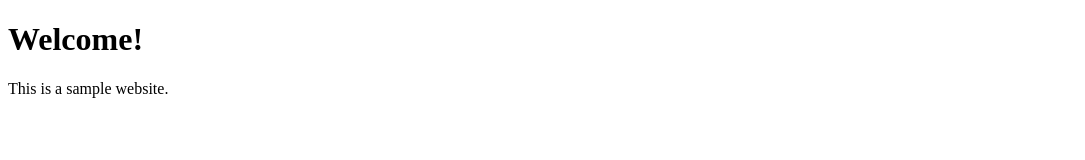
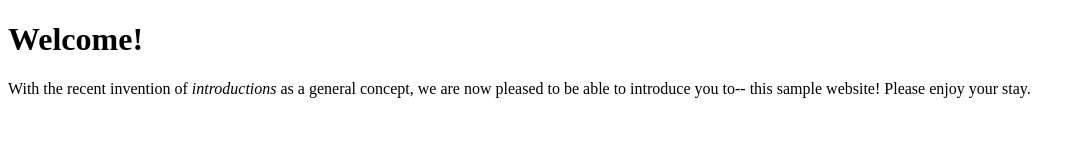
Before and after one commit to goalsarehope/sample-website, a plain HTML site: page index.html in a window 1280 px wide. Shown: the whole page, without its empty margins (0-1085 px from the left). Drawn offline with Linux system fonts and the light colour scheme.

Commit message:
Updating the index.html page; introductions exist now, I used one here

```diff
--- a/index.html
+++ b/index.html
@@ -5,6 +5,6 @@
     </head>
     <body>
         <h1>Welcome!</h1>
-        <p>This is a sample website.</p>
+        <p>With the recent invention of <em>introductions</em> as a general concept, we are now pleased to be able to introduce you to-- this sample website! Please enjoy your stay.</p>
     </body>
 </html>
```
